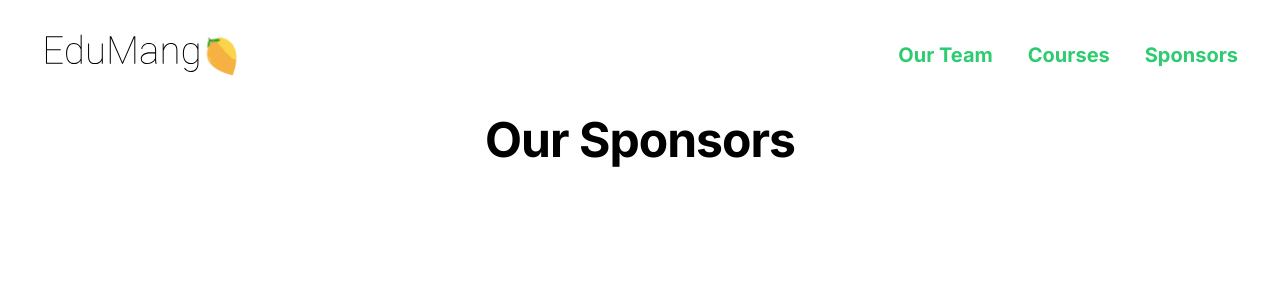
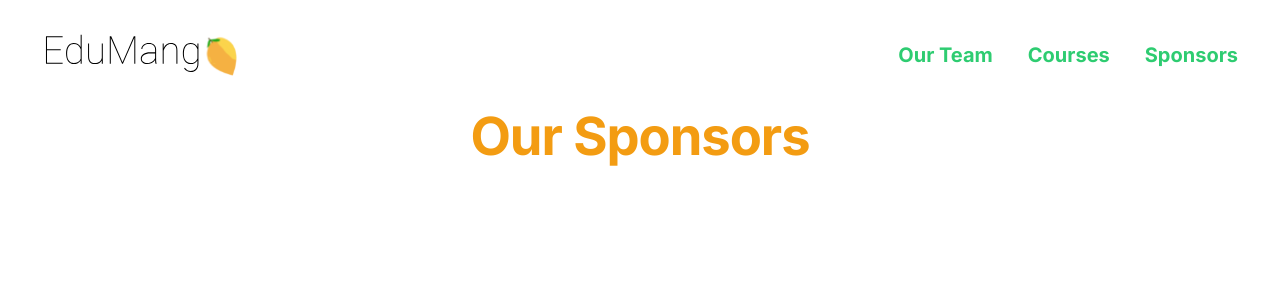
Before and after one commit to ShubhamPatilsd/www-edumango, a Next.js app: page /our-sponsors in a window 1280 px wide. Shown: the top 300 px of the page. Built offline with nearby package versions, Linux system fonts and the light colour scheme.

Commit message:
added color to our sponsors title

```diff
--- a/src/modules/sponsors.tsx
+++ b/src/modules/sponsors.tsx
@@ -10,7 +10,7 @@ export default function Sponsors() {
       </div>
 
       <div className="space-y-6 md:px-12 px-4 md:mb-12 mb-4">
-        <h1 className="text-center">Our Sponsors</h1>
+        <h1 className="text-center text-accent-primary text-6xl">Our Sponsors</h1>
 
 
 
```
